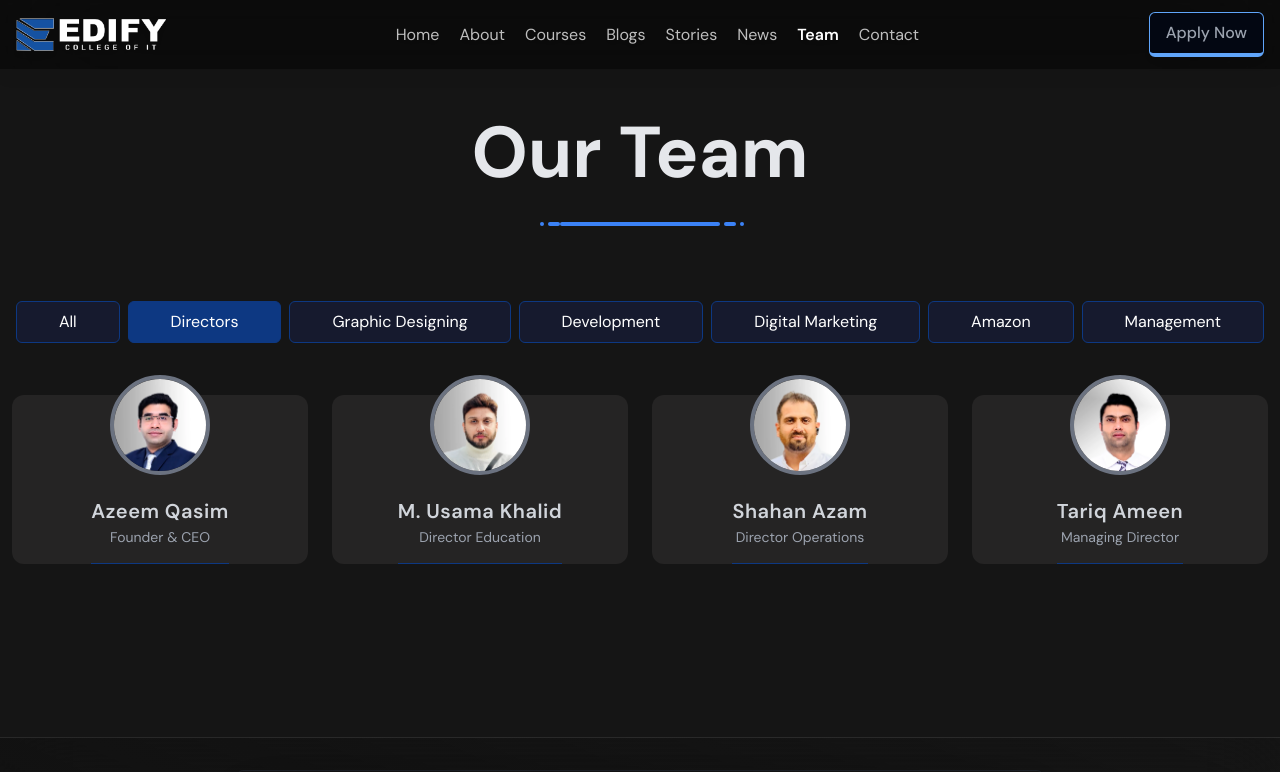
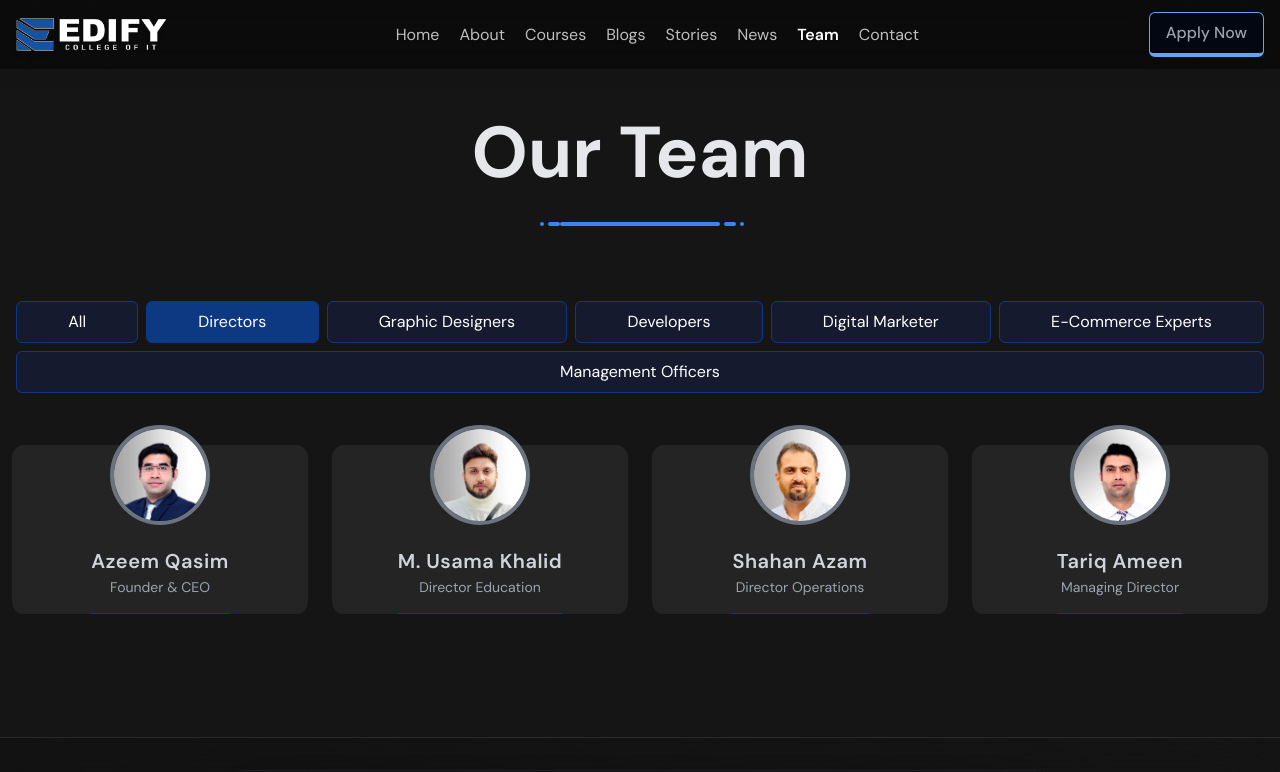
Before and after one commit to edifycit/edifycit.com, a Next.js app: page /team in a window 1280 px wide. Shown: the top 772 px of the page. Built offline with nearby package versions, Linux system fonts and the light colour scheme.

Commit message:
teams names and designations updated

```diff
--- a/src/components/Team/Team.jsx
+++ b/src/components/Team/Team.jsx
@@ -106,7 +106,7 @@ const Team = () => {
     {
       id: "12",
       designation: "Sr. Graphic Designer",
-      employe: "Syed Ahmad Husnain",
+      employe: "Syed Ahmad Hasnain",
       image: "/images/team/ahmed.webp",
       className: "edify-team-head-background",
       category: "GP",
@@ -114,7 +114,7 @@ const Team = () => {
 
     {
       id: "13",
-      designation: "Graphics Designer",
+      designation: "Graphic Designer",
       employe: "Armaz Ali",
       image: "/images/team/armaz.webp",
       category: "GP",
@@ -160,14 +160,14 @@ const Team = () => {
     {
       id: "21",
       designation: "Content Writer",
-      employe: "Akifa waqar",
+      employe: "Akifa Waqar",
       image: "/images/team/akifa.webp",
       category: "MK",
     },
     {
       id: "24",
       designation: "Graphic Designer",
-      employe: "M Ata Ul Hussanian",
+      employe: "M Ata Ul Hussnain",
       image: "/images/team/husnain.webp",
       category: "GP",
     },
@@ -195,7 +195,7 @@ const Team = () => {
     {
       id: "28",
       designation: "Graphic Designer",
-      employe: "Aleesha Teahreem",
+      employe: "Aleesha Tehreem",
       image: "/images/team/aleeshasb.webp",
       category: "PD",
     },
@@ -215,27 +215,27 @@ const Team = () => {
 
     {
       id: "3",
-      buttonText: "Graphic Designing",
+      buttonText: "Graphic Designers",
       value: "GP",
     },
     {
       id: "4",
-      buttonText: "Development",
+      buttonText: "Developers",
       value: "PD",
     },
     {
       id: "5",
-      buttonText: "Digital Marketing",
+      buttonText: "Digital Marketer",
       value: "MK",
     },
     {
       id: "6",
-      buttonText: "Amazon",
+      buttonText: "E-Commerce Experts",
       value: "EC",
     },
     {
       id: "7",
-      buttonText: "Management",
+      buttonText: "Management Officers",
       value: "BDO",
     },
   ];
```
